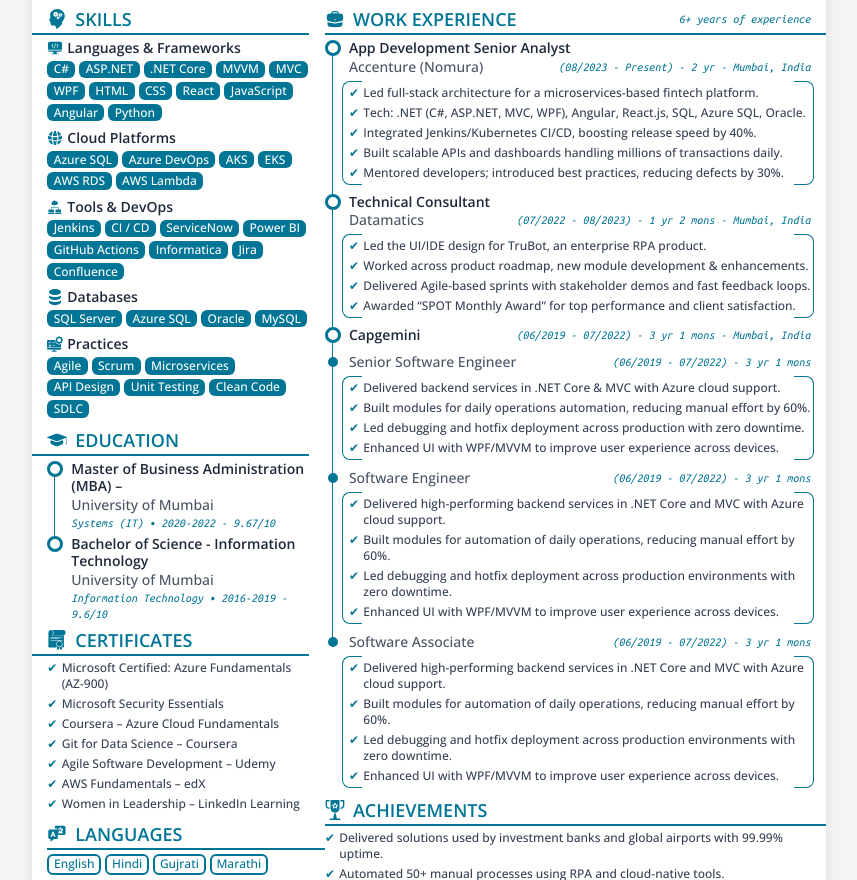
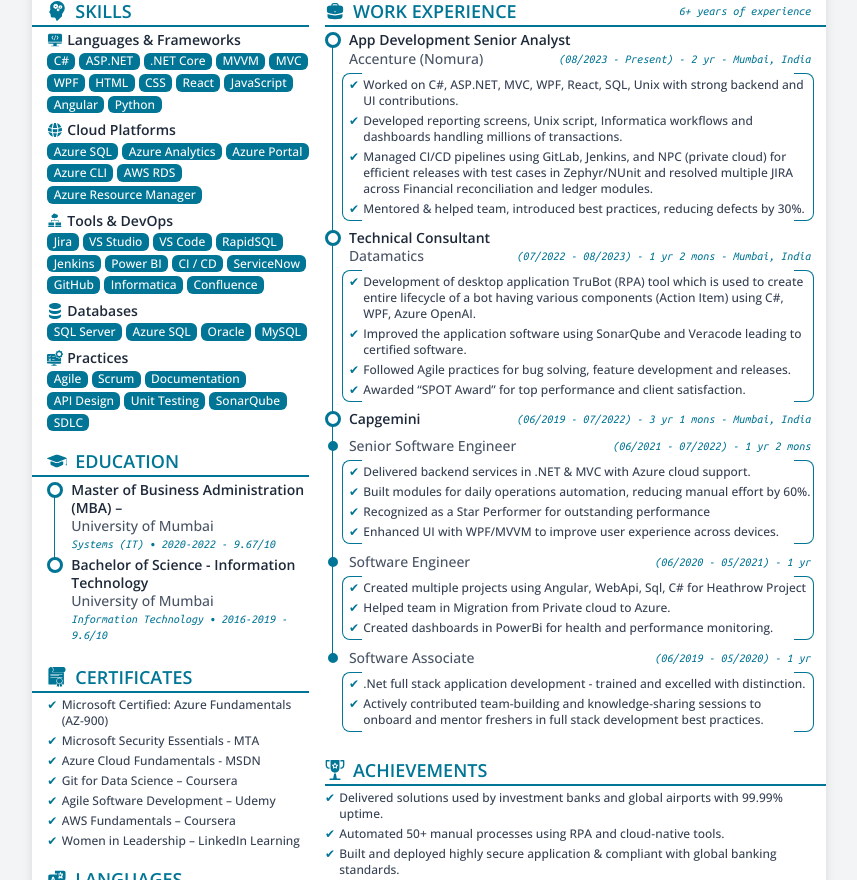
Before and after one commit to imaqsood/imaqsood.github.io, a website: page mahi_resume.html in a window 1280 px wide. Shown: the part 170-1050 px from the top of the page, without its empty margins (211-1068 px from the left). Drawn offline with nearby package versions, Linux system fonts and the light colour scheme.

Commit message:
mahi changes

```diff
--- a/mahi_resume.html
+++ b/mahi_resume.html
@@ -94,8 +94,7 @@
                 Mahenoor Mahida
               </h1>
               <h2 class="text-xs font-medium text-cyan-700">
-                Senior .NET Full Stack Developer | Cloud-Native & Microservices Expert |<br>
-                Driving Scalable Enterprise Solutions
+                Application Development Senior Analyst | Senior .NET Full Stack Developer <br>
               </h2>
             </div>
 
@@ -188,13 +187,12 @@
               </a> -->
             </div>
           </div>
-          <div>
+          <div class="mb-4">
             <p class="font-[family-name:var(--condensed)] text-xs text-gray-700">
-              Result-driven Full Stack Developer with 6+ years of experience building enterprise-grade
-              solutions using Microsoft technologies. Proven expertise in designing scalable, high-performance
-              systems in the financial and automation domains. Adept at end-to-end SDLC, from architecture and
-              design to deployment, cloud integration, and CI/CD automation. Recognized for innovation, ownership,
-              and delivering solutions that directly impact business performance.
+              Result-driven .Net Full Stack Developer with 6+ years of experience building enterprise-grade
+              solutions using Microsoft technologies.
+              To work in a dynamic and collaborative environment where I can apply my expertise
+              to build scalable, efficient solutions, while also expanding my technical and leadership skills.
             </p>
           </div>
         </div>
@@ -202,7 +200,7 @@
 
 
           <!-- Skills -->
-          <div class="basis-[35%]">
+          <div class="basis-[35%] space-y-4">
             <div class="skills">
                 <div class="flex items-center space-x-2">
                 <svg
@@ -312,11 +310,11 @@
                     </div>
                     <div class="flex flex-wrap gap-1 text-white text-xs font-medium">
                       <span class="bg-cyan-700 px-[0.4rem] py-[0.05rem] rounded-md">Azure SQL</span>
-                      <span class="bg-cyan-700 px-[0.4rem] py-[0.05rem] rounded-md">Azure DevOps</span>
-                      <span class="bg-cyan-700 px-[0.4rem] py-[0.05rem] rounded-md">AKS</span>
-                      <span class="bg-cyan-700 px-[0.4rem] py-[0.05rem] rounded-md">EKS</span>
+                      <span class="bg-cyan-700 px-[0.4rem] py-[0.05rem] rounded-md">Azure Analytics</span>
+                      <span class="bg-cyan-700 px-[0.4rem] py-[0.05rem] rounded-md">Azure Portal</span>
+                      <span class="bg-cyan-700 px-[0.4rem] py-[0.05rem] rounded-md">Azure CLI</span>
                       <span class="bg-cyan-700 px-[0.4rem] py-[0.05rem] rounded-md">AWS RDS</span>
-                      <span class="bg-cyan-700 px-[0.4rem] py-[0.05rem] rounded-md">AWS Lambda</span>
+                      <span class="bg-cyan-700 px-[0.4rem] py-[0.05rem] rounded-md">Azure Resource Manager</span>
                     </div>
                 </div>
 
@@ -368,13 +366,16 @@
                     </h4>
                     </div>
                     <div class="flex flex-wrap gap-[0.25rem] text-white text-xs font-medium">
+                      <span class="bg-cyan-700 px-[0.4rem] py-[0.05rem] rounded-md">Jira</span>
+                      <span class="bg-cyan-700 px-[0.4rem] py-[0.05rem] rounded-md">VS Studio</span>
+                      <span class="bg-cyan-700 px-[0.4rem] py-[0.05rem] rounded-md">VS Code</span>
+                      <span class="bg-cyan-700 px-[0.4rem] py-[0.05rem] rounded-md">RapidSQL</span>
                       <span class="bg-cyan-700 px-[0.4rem] py-[0.05rem] rounded-md">Jenkins</span>
+                      <span class="bg-cyan-700 px-[0.4rem] py-[0.05rem] rounded-md">Power BI</span>
                       <span class="bg-cyan-700 px-[0.4rem] py-[0.05rem] rounded-md">CI / CD</span>
                       <span class="bg-cyan-700 px-[0.4rem] py-[0.05rem] rounded-md">ServiceNow</span>
-                      <span class="bg-cyan-700 px-[0.4rem] py-[0.05rem] rounded-md">Power BI</span>
-                      <span class="bg-cyan-700 px-[0.4rem] py-[0.05rem] rounded-md">GitHub Actions</span>
+                      <span class="bg-cyan-700 px-[0.4rem] py-[0.05rem] rounded-md">GitHub</span>
                       <span class="bg-cyan-700 px-[0.4rem] py-[0.05rem] rounded-md">Informatica</span>
-                      <span class="bg-cyan-700 px-[0.4rem] py-[0.05rem] rounded-md">Jira</span>
                       <span class="bg-cyan-700 px-[0.4rem] py-[0.05rem] rounded-md">Confluence</span>
                     </div>
                 </div>
@@ -437,10 +438,10 @@
                   <div class="flex flex-wrap gap-1 text-white text-xs font-medium">
                     <span class="bg-cyan-700 px-[0.4rem] py-[0.05rem] rounded-md">Agile</span>
                     <span class="bg-cyan-700 px-[0.4rem] py-[0.05rem] rounded-md">Scrum</span>
-                    <span class="bg-cyan-700 px-[0.4rem] py-[0.05rem] rounded-md">Microservices</span>
+                    <span class="bg-cyan-700 px-[0.4rem] py-[0.05rem] rounded-md">Documentation</span>
                     <span class="bg-cyan-700 px-[0.4rem] py-[0.05rem] rounded-md">API Design</span>
                     <span class="bg-cyan-700 px-[0.4rem] py-[0.05rem] rounded-md">Unit Testing</span>
-                    <span class="bg-cyan-700 px-[0.4rem] py-[0.05rem] rounded-md">Clean Code</span>
+                    <span class="bg-cyan-700 px-[0.4rem] py-[0.05rem] rounded-md">SonarQube</span>
                     <span class="bg-cyan-700 px-[0.4rem] py-[0.05rem] rounded-md">SDLC</span>
                   </div>
                 </div>
@@ -524,10 +525,10 @@
                     Microsoft Certified: Azure Fundamentals (AZ-900)
                   </li>
                   <li class="relative pl-[0.90rem] before:absolute before:left-0 before:top-[8px] before:-translate-y-1/2 before:content-['✔'] before:text-cyan-700">
-                    Microsoft Security Essentials
+                    Microsoft Security Essentials - MTA
                   </li>
                   <li class="relative pl-[0.90rem] before:absolute before:left-0 before:top-[8px] before:-translate-y-1/2 before:content-['✔'] before:text-cyan-700">
-                    Coursera – Azure Cloud Fundamentals
+                    Azure Cloud Fundamentals - MSDN
                   </li>
                   <li class="relative pl-[0.90rem] before:absolute before:left-0 before:top-[8px] before:-translate-y-1/2 before:content-['✔'] before:text-cyan-700">
                     Git for Data Science – Coursera
@@ -536,7 +537,7 @@
                     Agile Software Development – Udemy
                   </li>
                   <li class="relative pl-[0.90rem] before:absolute before:left-0 before:top-[8px] before:-translate-y-1/2 before:content-['✔'] before:text-cyan-700">
-                    AWS Fundamentals – edX
+                    AWS Fundamentals – Coursera
                   </li>
                   <li class="relative pl-[0.90rem] before:absolute before:left-0 before:top-[8px] before:-translate-y-1/2 before:content-['✔'] before:text-cyan-700">
                     Women in Leadership – LinkedIn Learning
@@ -555,7 +556,7 @@
 
                 <h3 class="text-cyan-700 text-lg font-semibold">LANGUAGES</h3>
               </div>
-              <hr class="text-cyan-700 border-t-2 border-cyan-700 mb-1 -mr-4" />
+              <hr class="text-cyan-700 border-t-2 border-cyan-700 mb-1 -ml-4" />
               <div class="">
                 <div class="flex flex-wrap gap-[0.25rem] text-cyan-700 text-xs font-medium">
                   <span class="border-2 border-cyan-700 px-[0.3rem] py-[0.04rem] rounded-md">English</span>
@@ -569,7 +570,8 @@
           </div>
 
                     <!-- Work Experience -->
-          <div class="basis-[65%]">
+          <div class="basis-[65%] space-y-4">
+            <div>
               <div class="flex items-center space-x-2">
                 <svg
                   xmlns="http://www.w3.org/2000/svg"
@@ -614,30 +616,31 @@
                     </div>
                     <div class="mb-1 before:border-y-1 before:border-l-1 before:border-cyan-700 before:rounded-l-lg relative before:absolute before:left-[-7px] before:top-[-4px] before:h-[calc(100%+8px)] before:w-[20px] before:content-[''] after:border-y-1 after:border-r-1 after:border-cyan-700 after:rounded-r-lg after:absolute after:right-[-3px] after:top-[-4px] after:h-[calc(100%+8px)] after:w-[20px] after:content-['']">
                       <ul class="space-y-1 text-xs text-gray-700 list-none">
+                        <!-- <li
+                          class="relative pl-[0.90rem] before:absolute before:left-0 before:top-[8px] before:-translate-y-1/2 before:content-['✔'] before:text-cyan-700"
+                        >
+                          Led full-stack development for a microservices-based fintech platform (Nomura).
+                        </li> -->
                         <li
                           class="relative pl-[0.90rem] before:absolute before:left-0 before:top-[8px] before:-translate-y-1/2 before:content-['✔'] before:text-cyan-700"
                         >
-                        Led full-stack architecture for a microservices-based fintech platform.
+                          Worked on C#, ASP.NET, MVC, WPF, React, SQL, Unix with strong backend and UI contributions.
                         </li>
                         <li
                           class="relative pl-[0.90rem] before:absolute before:left-0 before:top-[8px] before:-translate-y-1/2 before:content-['✔'] before:text-cyan-700"
                         >
-                        Tech: .NET (C#, ASP.NET, MVC, WPF), Angular, React.js, SQL, Azure SQL, Oracle.
+                          Developed reporting screens, Unix script, Informatica workflows and dashboards handling millions of transactions.
                         </li>
                         <li
                           class="relative pl-[0.90rem] before:absolute before:left-0 before:top-[8px] before:-translate-y-1/2 before:content-['✔'] before:text-cyan-700"
                         >
-                        Integrated Jenkins/Kubernetes CI/CD, boosting release speed by 40%.
+                          Managed CI/CD pipelines using GitLab, Jenkins, and NPC (private cloud) for efficient releases
+                          with test cases in Zephyr/NUnit and resolved multiple JIRA across Financial reconciliation and ledger modules.
                         </li>
                         <li
                           class="relative pl-[0.90rem] before:absolute before:left-0 before:top-[8px] before:-translate-y-1/2 before:content-['✔'] before:text-cyan-700"
                         >
-                        Built scalable APIs and dashboards handling millions of transactions daily.
-                      </li>
-                      <li
-                        class="relative pl-[0.90rem] before:absolute before:left-0 before:top-[8px] before:-translate-y-1/2 before:content-['✔'] before:text-cyan-700"
-                      >
-                        Mentored developers; introduced best practices, reducing defects by 30%.
+                          Mentored & helped team, introduced best practices, reducing defects by 30%.
                         </li>
                       </ul>
                     </div>
@@ -668,22 +671,22 @@
                         <li
                           class="relative pl-[0.90rem] before:absolute before:left-0 before:top-[8px] before:-translate-y-1/2 before:content-['✔'] before:text-cyan-700"
                         >
-                        Led the UI/IDE design for TruBot, an enterprise RPA product.
+                          Development of desktop application TruBot (RPA) tool which is used to create entire lifecycle of a bot having various components (Action Item) using C#, WPF, Azure OpenAI.
                         </li>
                         <li
                           class="relative pl-[0.90rem] before:absolute before:left-0 before:top-[8px] before:-translate-y-1/2 before:content-['✔'] before:text-cyan-700"
                         >
-                        Worked across product roadmap, new module development & enhancements.
+                          Improved the application software using SonarQube and Veracode leading to certified software.
                         </li>
                         <li
                           class="relative pl-[0.90rem] before:absolute before:left-0 before:top-[8px] before:-translate-y-1/2 before:content-['✔'] before:text-cyan-700"
                         >
-                        Delivered Agile-based sprints with stakeholder demos and fast feedback loops.
+                          Followed Agile practices for bug solving, feature development and releases.
                         </li>
                         <li
                           class="relative pl-[0.90rem] before:absolute before:left-0 before:top-[8px] before:-translate-y-1/2 before:content-['✔'] before:text-cyan-700"
                         >
-                        Awarded “SPOT Monthly Award” for top performance and client satisfaction.
+                          Awarded “SPOT Award” for top performance and client satisfaction.
                         </li>
                       </ul>
                     </div>
@@ -694,7 +697,7 @@
                   <div
                     class="rounded-full flex-none border-cyan-700 h-4 w-4 border-[3px] mt-[1px]"
                   ></div>
-                <div class="mb-2 flex-grow before:bg-cyan-700 before:absolute before:left-[7px] before:top-[16px] before:h-[calc(100%-165px)] before:w-[1px] before:content-['']">
+                  <div class="mb-2 flex-grow before:bg-cyan-700 before:absolute before:left-[7px] before:top-[16px] before:h-[calc(100%-102px)] before:w-[1px] before:content-['']">
                     <div class="mb-2 flex items-center">
                       <h4 class="text-gray-800 font-semibold text-sm leading-tight flex-grow">
                         <a href="https://capgemini.com/" target="_blank">Capgemini</a>
@@ -715,7 +718,7 @@
                       <p
                         class="text-xs italic text-cyan-700 font-[family-name:var(--mono)]"
                       >
-                      (06/2019 - 07/2022) - 3 yr 1 mons
+                        (06/2021 - 07/2022) - 1 yr 2 mons
                       </p>
 
                     </div>
@@ -724,7 +727,7 @@
                         <li
                           class="relative pl-[0.90rem] before:absolute before:left-0 before:top-[8px] before:-translate-y-1/2 before:content-['✔'] before:text-cyan-700"
                         >
-                        Delivered backend services in .NET Core & MVC with Azure cloud support.
+                          Delivered backend services in .NET & MVC with Azure cloud support.
                         </li>
                         <li
                           class="relative pl-[0.90rem] before:absolute before:left-0 before:top-[8px] before:-translate-y-1/2 before:content-['✔'] before:text-cyan-700"
@@ -734,7 +737,7 @@
                         <li
                           class="relative pl-[0.90rem] before:absolute before:left-0 before:top-[8px] before:-translate-y-1/2 before:content-['✔'] before:text-cyan-700"
                         >
-                        Led debugging and hotfix deployment across production with zero downtime.
+                          Recognized as a Star Performer for outstanding performance
                         </li>
                         <li
                           class="relative pl-[0.90rem] before:absolute before:left-0 before:top-[8px] before:-translate-y-1/2 before:content-['✔'] before:text-cyan-700"
@@ -754,7 +757,7 @@
                       <p
                         class="text-xs italic text-cyan-700 font-[family-name:var(--mono)]"
                       >
-                      (06/2019 - 07/2022) - 3 yr 1 mons
+                        (06/2020 - 05/2021) - 1 yr
                       </p>
                     </div>
 
@@ -763,22 +766,17 @@
                         <li
                           class="relative pl-[0.90rem] before:absolute before:left-0 before:top-[8px] before:-translate-y-1/2 before:content-['✔'] before:text-cyan-700"
                         >
-                        Delivered high-performing backend services in .NET Core and MVC with Azure cloud support.
+                          Created multiple projects using Angular, WebApi, Sql, C# for Heathrow Project
                         </li>
                         <li
                           class="relative pl-[0.90rem] before:absolute before:left-0 before:top-[8px] before:-translate-y-1/2 before:content-['✔'] before:text-cyan-700"
                         >
-                        Built modules for automation of daily operations, reducing manual effort by 60%.
+                          Helped team in Migration from Private cloud to Azure.
                         </li>
                         <li
                           class="relative pl-[0.90rem] before:absolute before:left-0 before:top-[8px] before:-translate-y-1/2 before:content-['✔'] before:text-cyan-700"
                         >
-                        Led debugging and hotfix deployment across production environments with zero downtime.
-                      </li>
-                      <li
-                        class="relative pl-[0.90rem] before:absolute before:left-0 before:top-[8px] before:-translate-y-1/2 before:content-['✔'] before:text-cyan-700"
-                      >
-                        Enhanced UI with WPF/MVVM to improve user experience across devices.
+                          Created dashboards in PowerBi for health and performance monitoring.
                         </li>
                       </ul>
                     </div>
@@ -794,7 +792,7 @@
                       <p
                         class="text-xs italic text-cyan-700 font-[family-name:var(--mono)]"
                       >
-                      (06/2019 - 07/2022) - 3 yr 1 mons
+                        (06/2019 - 05/2020) - 1 yr
                       </p>
                     </div>
 
@@ -804,29 +802,19 @@
                         <li
                           class="relative pl-[0.90rem] before:absolute before:left-0 before:top-[8px] before:-translate-y-1/2 before:content-['✔'] before:text-cyan-700"
                         >
-                        Delivered high-performing backend services in .NET Core and MVC with Azure cloud support.
+                          .Net full stack application development - trained and excelled with distinction.
                         </li>
                         <li
                           class="relative pl-[0.90rem] before:absolute before:left-0 before:top-[8px] before:-translate-y-1/2 before:content-['✔'] before:text-cyan-700"
                         >
-                        Built modules for automation of daily operations, reducing manual effort by 60%.
-                      </li>
-                      <li
-                        class="relative pl-[0.90rem] before:absolute before:left-0 before:top-[8px] before:-translate-y-1/2 before:content-['✔'] before:text-cyan-700"
-                      >
-                        Led debugging and hotfix deployment across production environments with zero downtime.
-                      </li>
-                      <li
-                        class="relative pl-[0.90rem] before:absolute before:left-0 before:top-[8px] before:-translate-y-1/2 before:content-['✔'] before:text-cyan-700"
-                      >
-                        Enhanced UI with WPF/MVVM to improve user experience across devices.
+                          Actively contributed team-building and knowledge-sharing sessions to onboard and mentor freshers in full stack development best practices.
                         </li>
                       </ul>
                     </div>
                   </div>
                 </div>
               </div>
-
+            </div>
             <div class="Achievements">
               <div class="flex items-center space-x-2">
                 <svg class="size-5 fill-cyan-700"  version="1.1" id="Layer_1" xmlns="http://www.w3.org/2000/svg" xmlns:xlink="http://www.w3.org/1999/xlink"
@@ -856,7 +844,7 @@
                     Automated 50+ manual processes using RPA and cloud-native tools.
                   </li>
                   <li class="relative pl-[0.90rem] before:absolute before:left-0 before:top-[8px] before:-translate-y-1/2 before:content-['✔'] before:text-cyan-700">
-                    Built and deployed highly secure microservices compliant with global banking standards.
+                    Built and deployed highly secure application & compliant with global banking standards.
                   </li>
                   <li class="relative pl-[0.90rem] before:absolute before:left-0 before:top-[8px] before:-translate-y-1/2 before:content-['✔'] before:text-cyan-700">
                     Recognized consistently for technical excellence and proactive leadership.
```
Also changed, not shown: css/resume.min.css. Lines whose indentation alone changed are shown as unchanged.
